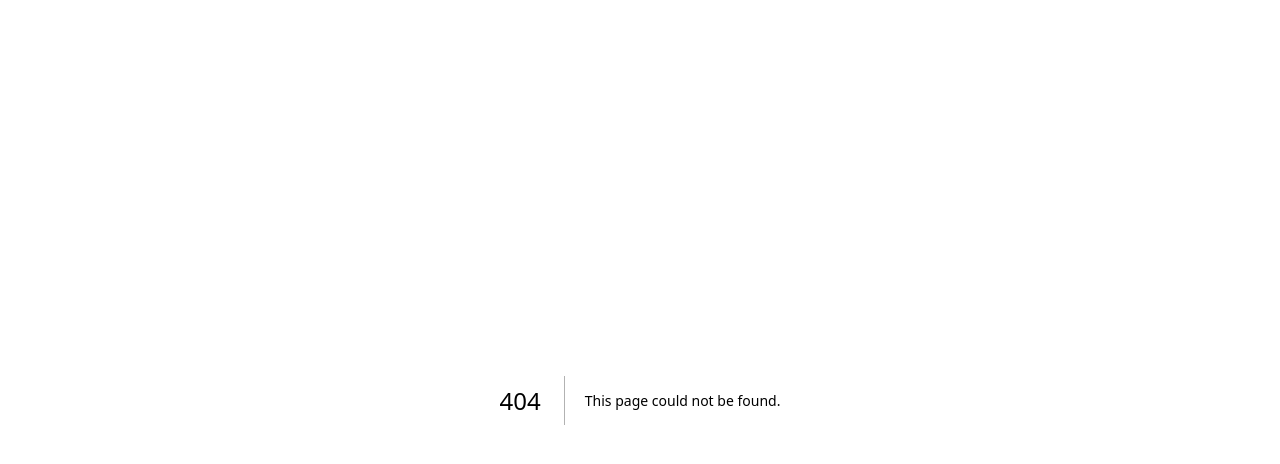
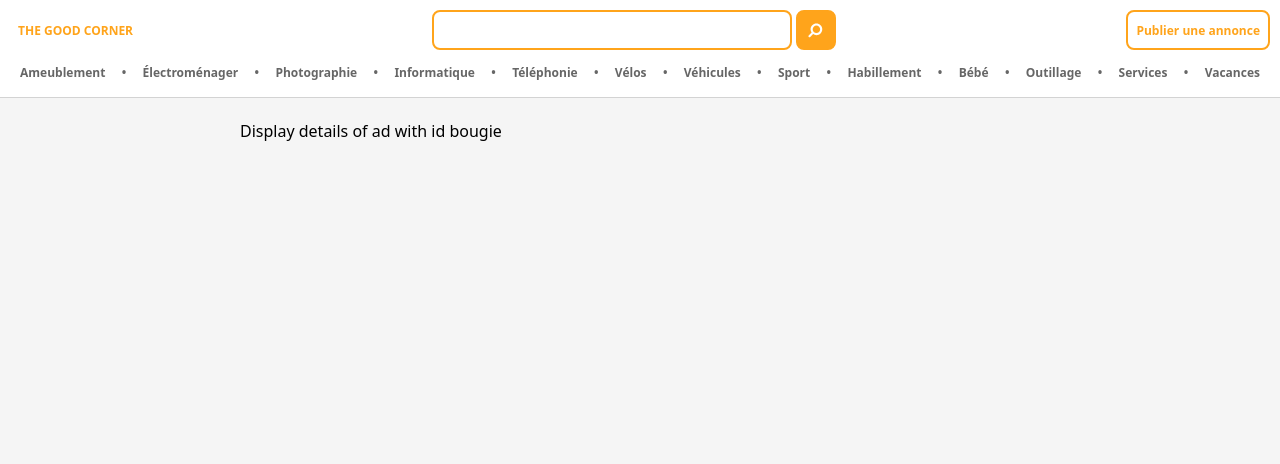
Before and after one commit to Laynaria/the-good-corner, a Next.js app in the folder frontend/: page /ad/bougie in a window 1280 px wide. Before the commit this address had no page. Shown: the top 464 px of the page. Built offline with nearby package versions, Linux system fonts and the light colour scheme.

Commit message:
routing done

```diff
--- /dev/null
+++ b/frontend/src/components/Layout.tsx
@@ -0,0 +1,20 @@
+import Head from "next/head";
+import Header from "@/components/Header";
+import { ReactNode } from "react";
+
+const Layout = ({ children }: { children: ReactNode }) => {
+  return (
+    <>
+      <Head>
+        <title>Create Next App</title>
+        <meta name="description" content="Generated by create next app" />
+        <meta name="viewport" content="width=device-width, initial-scale=1" />
+        <link rel="icon" href="/favicon.ico" />
+      </Head>
+      <Header />
+      <main className="main-content">{children}</main>
+    </>
+  );
+};
+
+export default Layout;
--- a/frontend/src/pages/_app.tsx
+++ b/frontend/src/pages/_app.tsx
@@ -1,9 +1,14 @@
+import Layout from "@/components/Layout";
 import "@/styles/globals.css";
 import type { AppProps } from "next/app";
 import dynamic from "next/dynamic";
 
 function App({ Component, pageProps }: AppProps) {
-  return <Component {...pageProps} />;
+  return (
+    <Layout>
+      <Component {...pageProps} />
+    </Layout>
+  );
 }
 
 // Disabling SSR
--- /dev/null
+++ b/frontend/src/pages/about.tsx
@@ -0,0 +1,5 @@
+const about = () => {
+  return <p>This project was made with Wild Code School to learn Next JS.</p>;
+};
+
+export default about;
--- /dev/null
+++ b/frontend/src/pages/ad/[id].tsx
@@ -0,0 +1,8 @@
+import { useRouter } from "next/router";
+
+const AdDetailComponent = () => {
+  const router = useRouter();
+  return <p>Display details of ad with id {router.query.id}</p>;
+};
+
+export default AdDetailComponent;
```
Also changed, not shown: frontend/src/components/RecentAds.tsx (+6 -6 lines), frontend/src/pages/index.tsx (+1 -11 lines).
